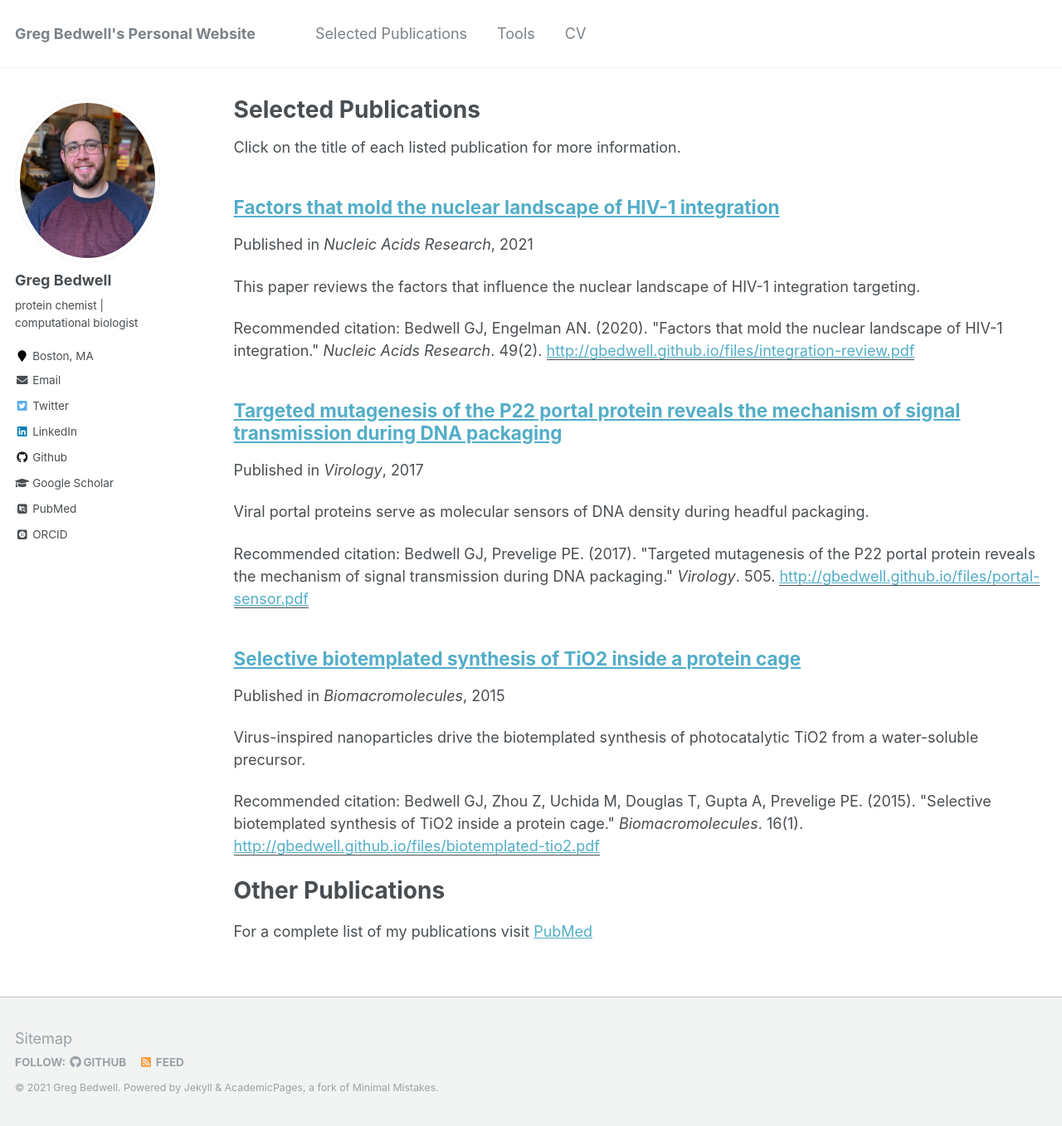
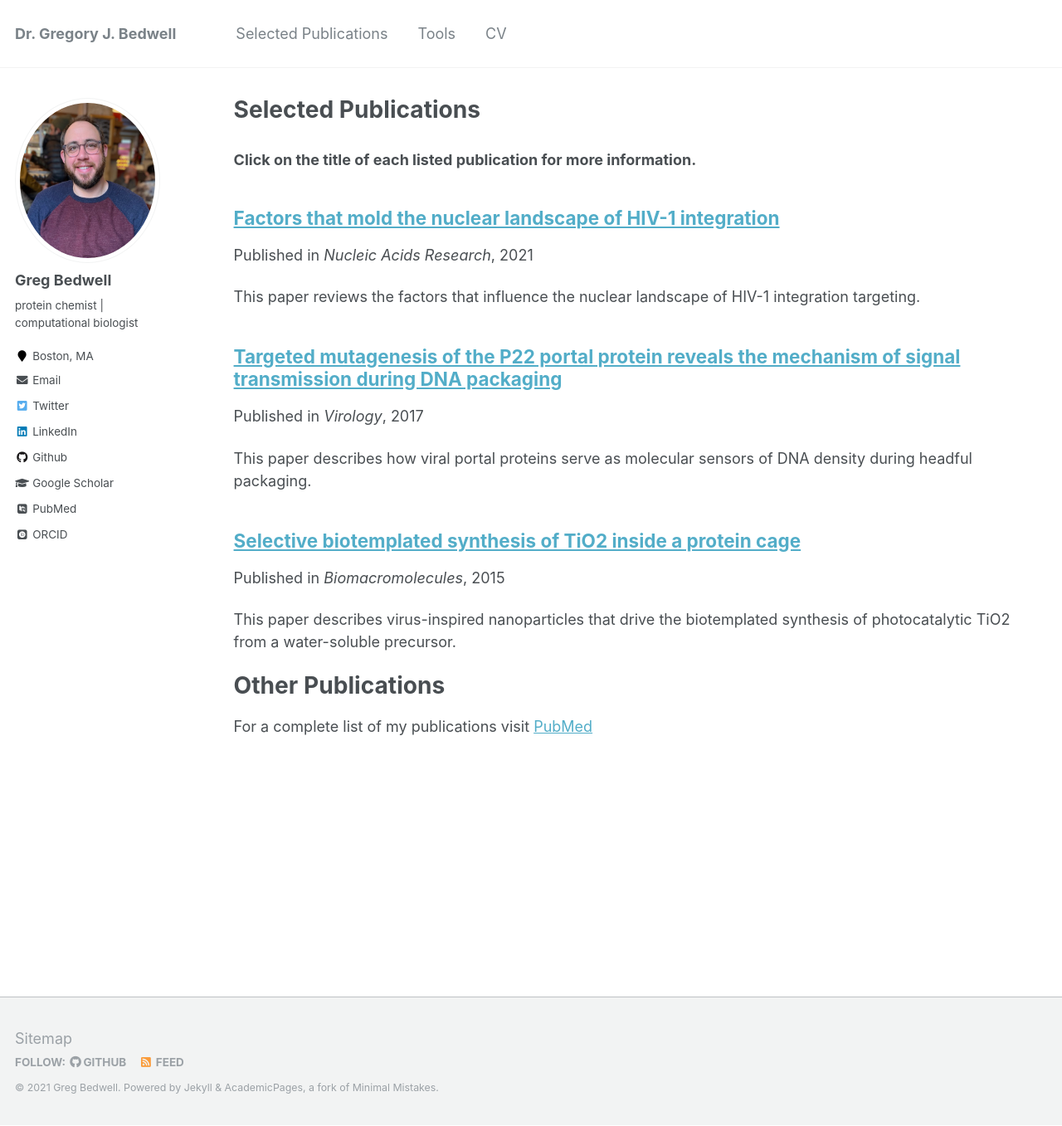
Before and after one commit to gbedwell/gbedwell.github.io, a Jekyll site: the page built from _pages/publications.md, in a window 1280 px wide and 1357 px high. Shown: the whole window at 83% size. Built offline with Jekyll 4.4.1, drawn with Linux system fonts in a browser that asks for light colours; some web fonts are replaced.

Commit message:
fixed layout

```diff
--- a/Gemfile
+++ b/Gemfile
@@ -25,3 +25,5 @@ group :jekyll_plugins do
   gem 'jekyll-sitemap'
   gem 'hawkins'
 end
+
+gem "webrick", "~> 1.7"
--- a/_config.yml
+++ b/_config.yml
@@ -7,7 +7,7 @@
 
 # Site Settings
 locale                   : "en-US"
-title                    : "Greg Bedwell's Personal Website"
+title                    : "Dr. Gregory J. Bedwell"
 title_separator          : "-"
 name                     : &name "Greg Bedwell"
 description              : &description "personal description"
--- a/_pages/publications.md
+++ b/_pages/publications.md
@@ -5,11 +5,8 @@ permalink: /publications/
 author_profile: true
 ---
 
-Click on the title of each listed publication for more information.
+### Click on the title of each listed publication for more information.
 
-{% if author.googlescholar %}
-  You can also find my articles on <u><a href="{{author.googlescholar}}">my Google Scholar profile</a>.</u>
-{% endif %}
 
 {% include base_path %}
 
--- a/_publications/biotemplated-tio2-synthesis.md
+++ b/_publications/biotemplated-tio2-synthesis.md
@@ -2,11 +2,9 @@
 title: "Selective biotemplated synthesis of TiO2 inside a protein cage"
 collection: publications
 permalink: /publication/TiO2-biomineralization
-excerpt: 'Virus-inspired nanoparticles drive the biotemplated synthesis of photocatalytic TiO2 from a water-soluble precursor.'
+excerpt: 'This paper describes virus-inspired nanoparticles that drive the biotemplated synthesis of photocatalytic TiO2 from a water-soluble precursor.'
 date: 2015-01-15
 venue: 'Biomacromolecules'
-paperurl: 'http://gbedwell.github.io/files/biotemplated-tio2.pdf'
-citation: 'Bedwell GJ, Zhou Z, Uchida M, Douglas T, Gupta A, Prevelige PE. (2015). &quot;Selective biotemplated synthesis of TiO2 inside a protein cage.&quot; <i>Biomacromolecules</i>. 16(1).'
 ---
 
 Virus-derived architectures provide robust templates for nanoparticle assembly. This paper uses the bacteriophage P22 with selective modifications to facilitate the biotemplated synthesis of photocatalytic titanium dioxide from a water-soluble precursor. Critically, the synthesized TiO2 is retained within the protein cage of the capsid lattice, effectively solubilizing the otherwise insoluble photocatalytic material. Additionally, we show that by driving TiO2 formation with distinct catalytic peptides we are able to synthesize both the rutile and anatase forms of TiO2. These results highlight the tunable nature of our nanoparticle-based system.
--- a/_publications/integration-review.md
+++ b/_publications/integration-review.md
@@ -5,8 +5,6 @@ permalink: /publication/integration-review
 excerpt: 'This paper reviews the factors that influence the nuclear landscape of HIV-1 integration targeting.'
 date: 2021-01-25
 venue: 'Nucleic Acids Research'
-paperurl: 'http://gbedwell.github.io/files/integration-review.pdf'
-citation: 'Bedwell GJ, Engelman AN. (2020). &quot;Factors that mold the nuclear landscape of HIV-1 integration.&quot; <i>Nucleic Acids Research</i>. 49(2).'
 ---
 This paper offers a comprehensive overview of the various factors that influence the location of HIV-1 integration in the human genome.
 
--- a/_publications/portal-sensor.md
+++ b/_publications/portal-sensor.md
@@ -2,11 +2,9 @@
 title: "Targeted mutagenesis of the P22 portal protein reveals the mechanism of signal transmission during DNA packaging"
 collection: publications
 permalink: /publication/portal-sensor
-excerpt: 'Viral portal proteins serve as molecular sensors of DNA density during headful packaging.'
+excerpt: 'This paper describes how viral portal proteins serve as molecular sensors of DNA density during headful packaging.'
 date: 2017-02-24
 venue: 'Virology'
-paperurl: 'http://gbedwell.github.io/files/portal-sensor.pdf'
-citation: 'Bedwell GJ, Prevelige PE. (2017). &quot;Targeted mutagenesis of the P22 portal protein reveals the mechanism of signal transmission during DNA packaging.&quot; <i>Virology</i>. 505.'
 ---
 dsDNA bacteriophage and herpes viruses utilize ATP-dependent packaging motors to package their genome into the viral capsid. Genome packaging occurs after capsid assembly through the portal vertex, a ring-like oligomeric complex that exists at one of the twelve pentameric vertices in the icosahedral capsid lattice. Rather than terminating this packaging process in a sequence-dependent manner, these viruses utilize another mechanism to "sense" the amount of packaged DNA and terminate the process when appropriate. This paper reveals that portal proteins serve as the molecular sensor in this process. Targeted mutations in the interior of the P22 portal protein alter the inherent dynamics and compressibility of the portal protein and thereby change the amount of DNA packaged into viruses.
 
```
Also changed, not shown: _pages/cv.md (+5 -5 lines), Gemfile.lock, 2 other files.
